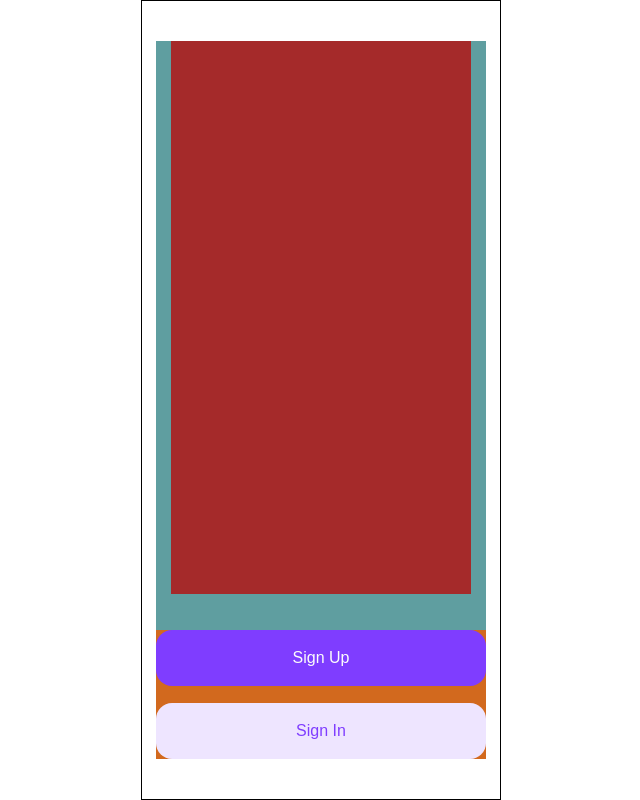
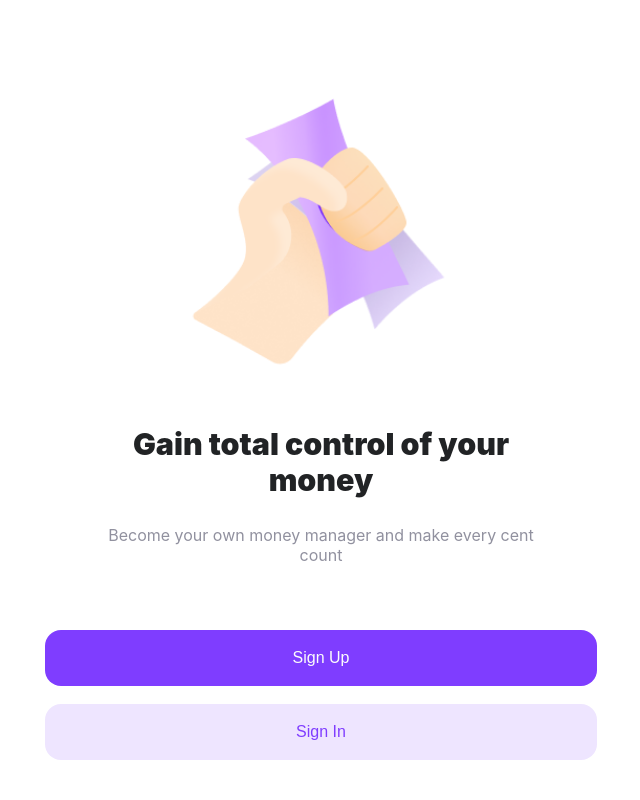
Before and after one commit to hmunish/expenzy-frontend, a React (Create React App) app: page / in a window 1280 px wide. Shown: the whole page, without its empty margins (319-959 px from the left). Built offline with nearby package versions, Linux system fonts and the light colour scheme.

Commit message:
Add desktop styles

```diff
--- a/src/App.css
+++ b/src/App.css
@@ -32,13 +32,13 @@ button.light {
 }
 
 main {
-  max-width: 100vw;
-  width: 360px;
+  width: 100vw;
+  max-width: 600px;
   height: 100vh;
-
-  /* min-height: 812px; */
+  min-height: 600px;
+  max-height: 812px;
   margin: auto;
-  border: 1px solid;
+  /* border: 1px solid; */
 }
 
 /* Navbar starts here */
@@ -81,13 +81,45 @@ nav > h1 {
   flex-direction: column;
   align-items: center;
   justify-content: space-between;
-  background-color: cadetblue;
 }
 
 #onboard #slider {
   width: 91%;
   height: 77%;
-  background-color: brown;
+  display: flex;
+  flex-direction: column;
+  align-items: center;
+  justify-content: space-evenly;
+}
+
+.slider-image-wrapper {
+  width: 100%;
+  height: 59%;
+  background-image: url("./components//assets/slide-1.png");
+  background-size: contain;
+  background-repeat: no-repeat;
+  background-position: center;
+}
+
+.slider-content-wrapper{
+  width: 89%;
+  height: 25%;
+  display: flex;
+  flex-direction: column;
+  justify-content: space-between;
+  gap: 15%;
+  text-align: center;
+}
+
+.title-1{
+  font-size: 1.9rem;
+  font-weight: 1000;
+  color: var(--dark-clr-1);
+}
+
+.descp-1{
+  font-size: 1rem;
+  color: var(--light-clr-2);
 }
 
 #onboard #button-box {
@@ -97,7 +129,6 @@ nav > h1 {
   flex-direction: column;
   justify-content: space-between;
   gap: 16px;
-  background-color: chocolate;
 }
 
 button.dark,
@@ -119,7 +150,7 @@ section.signin {
   width: 91%;
   height: 60%;
   margin: auto;
-  margin-top: 20%;
+  margin-top: 11%;
 
   /* background-color: #837b92; */
 }
--- a/src/components/onboarding/OnBoard.js
+++ b/src/components/onboarding/OnBoard.js
@@ -22,7 +22,16 @@ const OnBoard = () => {
   return (
     <main id="onboard">
       <section className="wrapper">
-        <div id="slider" />
+        <div id="slider">
+          <div className="slider-image-wrapper" />
+          <div className="slider-content-wrapper">
+            <h1 className="title-1">
+              Gain total control
+              of your money
+            </h1>
+            <p className="descp-1">Become your own money manager and make every cent count</p>
+          </div>
+        </div>
         <div id="button-box">
           <button
             type="button"
```
Also changed, not shown: src/components/assets/slide-1.png (added).
